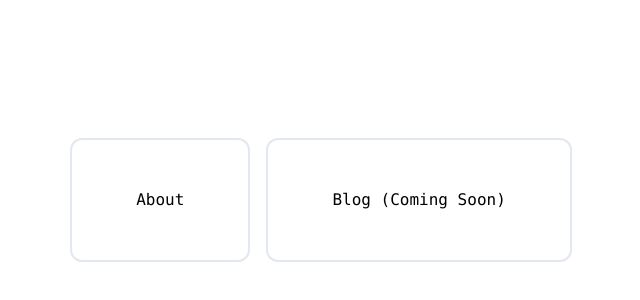
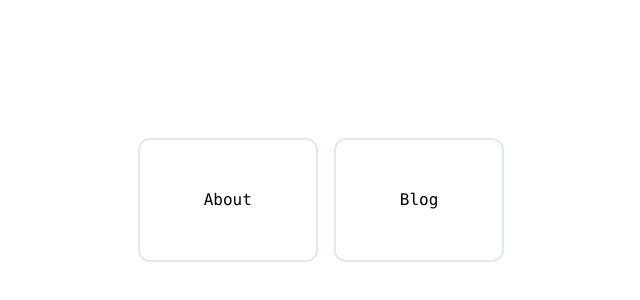
Before and after one commit to brunocalogero/blog, a Nuxt app: page / in a window 1280 px wide. Shown: the part 200-500 px from the top of the page, without its empty margins (319-959 px from the left). Built offline with nearby package versions, Linux system fonts and the light colour scheme.

Commit message:
index card changes flex, text centering , TODO: play more with width or switch to grid layout

```diff
--- a/components/IndexCard.vue
+++ b/components/IndexCard.vue
@@ -1,7 +1,10 @@
 <template>
   <div class="border-2 hover:border-black rounded-xl px-16 py-12
-    hover:shadow-lg transition duration-300 ease-out">
-    {{ title }}
+    hover:shadow-lg transition duration-300 ease-out
+    m-2
+    cursor-pointer
+    flex justify-center">
+    <div>{{ title }}</div>
   </div>
 </template>
 
@@ -15,7 +18,3 @@ export default {
   }
 }
 </script>
-
-<style>
-
-</style>
--- a/pages/index.vue
+++ b/pages/index.vue
@@ -1,47 +1,24 @@
 <template>
   <div class="container">
-    <div class="md:flex">
-      <IndexCard v-for="item in menuItems" :key="item.name" :title="item.name" class="m-2"/>
+    <div class="md:flex items-center">
+      <IndexCard v-for="item in menuItems" :key="item.name" :title="item.name"/>
     </div>
   </div>
 </template>
 
 <script>
 export default {
-
   data: () => ({
     menuItems: [
       {name: 'About'},
-      // {name: 'Stuff'},
-      {name: 'Blog (Coming Soon)'},
+      {name: 'Blog'},
     ]
-
   })
 }
 </script>
-
-
 
 <style lang="postcss">
 .container {
   @apply min-h-screen flex justify-center items-center text-center mx-auto;
 }
-
-.title {
-  font-family:
-    'Quicksand',
-    'Source Sans Pro',
-    -apple-system,
-    BlinkMacSystemFont,
-    'Segoe UI',
-    Roboto,
-    'Helvetica Neue',
-    Arial,
-    sans-serif;
-  display: block;
-  font-weight: 300;
-  font-size: 100px;
-  color: #35495e;
-  letter-spacing: 1px;
-}
 </style>
```
